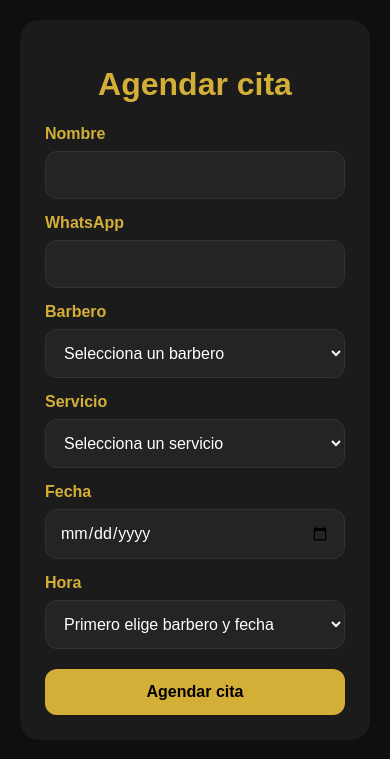
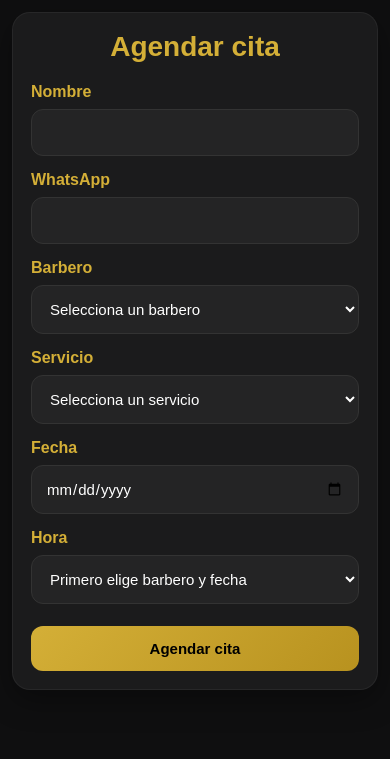
Before and after one commit to citas-barberia/barberia-junior, a Flask app: template templates/index.html in a window 390 px wide. Shown: the top 759 px of the page. Run offline with Flask 3, Linux system fonts and the light colour scheme; the template is opened without the code that fills it, so the values that code supplies are empty.

Commit message:
Cambios de flujo

```diff
--- a/templates/index.html
+++ b/templates/index.html
@@ -6,10 +6,40 @@
     <title>Barbería Junior</title>
   <style>
     * { box-sizing: border-box; font-family: Arial, sans-serif; }
-        body { background: #0f0f10; color: white; margin: 0; padding: 20px; }
-        .container { max-width: 500px; margin: auto; background: #1b1b1c; padding: 25px; border-radius: 20px; }
-        h1 { color: #D4AF37; text-align: center; }
-        label { display: block; margin-top: 15px; margin-bottom: 8px; color: #D4AF37; font-weight: bold; }
+
+    body {
+        background: #0f0f10;
+        color: white;
+        margin: 0;
+        padding: 20px;
+    }
+
+    .container {
+        max-width: 500px;
+        margin: auto;
+        background: #1b1b1c;
+        padding: 25px;
+        border-radius: 20px;
+        box-shadow: 0 10px 30px rgba(0,0,0,0.35);
+        border: 1px solid rgba(255,255,255,0.05);
+    }
+
+    h1 {
+        color: #D4AF37;
+        text-align: center;
+        margin-top: 0;
+        margin-bottom: 20px;
+        font-size: clamp(28px, 6vw, 42px);
+    }
+
+    label {
+        display: block;
+        margin-top: 15px;
+        margin-bottom: 8px;
+        color: #D4AF37;
+        font-weight: bold;
+    }
+
     input, select, button {
         width: 100%;
         padding: 14px;
@@ -19,22 +49,53 @@
         color: white;
         font-size: 16px;
     }
+
+    input:focus, select:focus {
+        outline: none;
+        border-color: #D4AF37;
+        box-shadow: 0 0 0 3px rgba(212,175,55,0.12);
+    }
+
     button {
-            background: #D4AF37;
+        background: linear-gradient(135deg, #D4AF37, #b8921f);
         color: black;
         font-weight: bold;
         border: none;
-            margin-top: 20px;
+        margin-top: 22px;
         cursor: pointer;
+        transition: transform 0.15s ease, box-shadow 0.15s ease;
     }
+
+    button:hover {
+        transform: translateY(-1px);
+        box-shadow: 0 10px 22px rgba(212,175,55,0.22);
+    }
+
     .flash {
-            background: #D4AF37;
-            color: black;
-            padding: 12px;
-            border-radius: 10px;
-            margin-bottom: 15px;
+        background: linear-gradient(135deg, #D4AF37, #b8921f);
+        color: #111;
+        padding: 14px 16px;
+        border-radius: 14px;
+        margin-bottom: 18px;
         text-align: center;
         font-weight: bold;
+        box-shadow: 0 10px 24px rgba(212, 175, 55, 0.22);
+        border: 1px solid rgba(255,255,255,0.08);
+    }
+
+    @media (max-width: 560px) {
+        body {
+            padding: 12px;
+        }
+
+        .container {
+            padding: 18px;
+            border-radius: 18px;
+        }
+
+        input, select, button {
+            font-size: 15px;
+        }
     }
 </style>
 </head>
```
Lines whose indentation alone changed are shown as unchanged.
